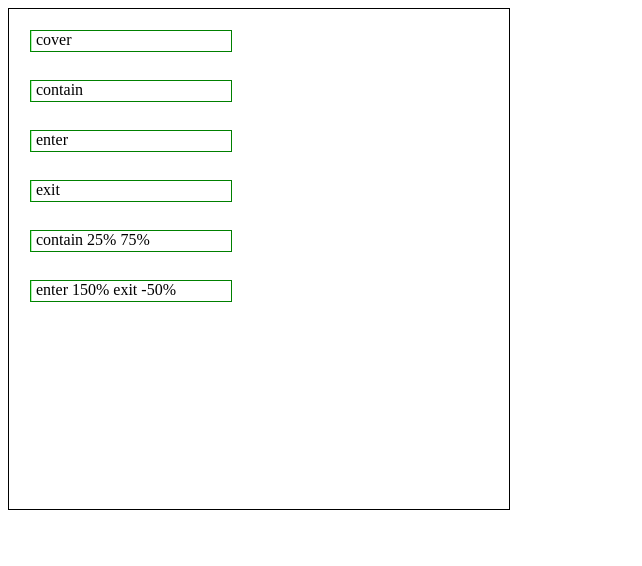
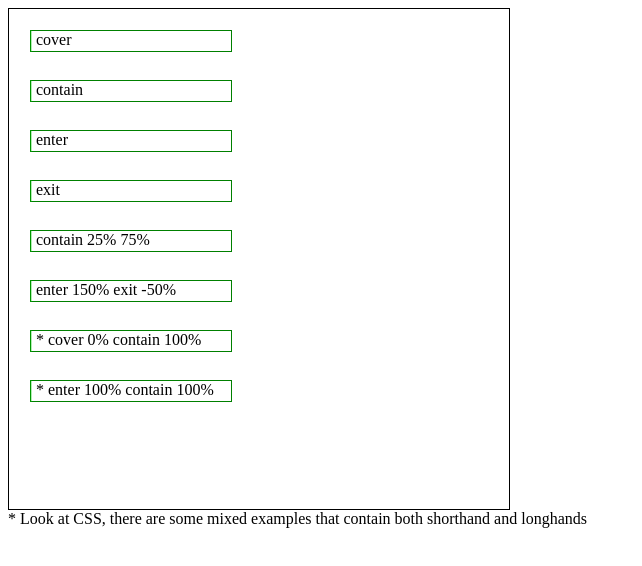
Before and after one commit to flackr/scroll-timeline, a website: page demo/view-timeline-css/with-delays-using-animation-time-range.html in a window 1280 px wide. Shown: the whole page, without its empty margins (0-642 px from the left). Drawn offline with Linux system fonts and the light colour scheme.

Commit message:
Take into account both shorthand and longhands
Parse shorthand first. parseTimeRange() will add default values
for start and end, then check if 'animation-delay' is provided,
parse and replace that, do the same for 'animation-end-delay'.

```diff
--- a/demo/view-timeline-css/with-delays-using-animation-time-range.html
+++ b/demo/view-timeline-css/with-delays-using-animation-time-range.html
@@ -154,6 +154,43 @@
     animation-time-range: enter 150% exit -50%;
   }
 
+  #progress-bar-progress-g {
+    border:  1px solid green;
+    height:  20px;
+    width:  200px;
+    position:  absolute;
+    inset-inline-start:  20px;
+    padding:  0;
+    animation: linear progress;
+    animation-timeline: foo;
+    border-color:  transparent;
+    background-color: rgba(0, 200, 0, 0.3);
+    width: 0px;
+
+    /* mixed shorthand and longhands */
+    animation-time-range: enter;
+    animation-delay: cover;
+    animation-end-delay: contain;
+  }
+
+  #progress-bar-progress-h {
+    border:  1px solid green;
+    height:  20px;
+    width:  200px;
+    position:  absolute;
+    inset-inline-start:  20px;
+    padding:  0;
+    animation: linear progress;
+    animation-timeline: foo;
+    border-color:  transparent;
+    background-color: rgba(0, 200, 0, 0.3);
+    width: 0px;
+
+    /* mixed shorthand and longhands */
+    animation-time-range: enter 100% exit 200%;
+    animation-end-delay: contain;
+  }
+
   .progress-bar > span {
     padding-left:  5px;
     padding-right:  5px;
@@ -173,15 +210,20 @@
       <div class="progress-bar" style="top: 170px;"><span>exit</span></div>
       <div class="progress-bar" style="top: 220px"><span>contain 25% 75%</span></div>
       <div class="progress-bar" style="top: 270px"><span>enter 150% exit -50%</span></div>
+      <div class="progress-bar" style="top: 320px"><span>* cover 0% contain 100%</span></div>
+      <div class="progress-bar" style="top: 370px"><span>* enter 100% contain 100%</span></div>
       <div id="progress-bar-progress-a" class="progress-bar-progress" style="top: 20px;"></div>
       <div id="progress-bar-progress-b" class="progress-bar-progress" style="top: 70px;"></div>
       <div id="progress-bar-progress-c" class="progress-bar-progress" style="top: 120px;"></div>
       <div id="progress-bar-progress-d" class="progress-bar-progress" style="top: 170px;"></div>
       <div id="progress-bar-progress-e" class="progress-bar-progress" style="top: 220px;"></div>
       <div id="progress-bar-progress-f" class="progress-bar-progress" style="top: 270px;"></div>
+      <div id="progress-bar-progress-g" class="progress-bar-progress" style="top: 320px;"></div>
+      <div id="progress-bar-progress-h" class="progress-bar-progress" style="top: 370px;"></div>
     </div>
   </div>
 
+  <div>* Look at CSS, there are some mixed examples that contain both shorthand and longhands</div>
 
 </body>
 <script src="../../dist/scroll-timeline.js"></script>
--- a/src/proxy-animation.js
+++ b/src/proxy-animation.js
@@ -1619,18 +1619,15 @@ function defaultAnimationDelay() { return { name: 'cover', offset: CSS.percent(0
 function defaultAnimationEndDelay() { return { name: 'cover', offset: CSS.percent(100) }; }
 
 function parseAnimationDelays(animOptions) {
-  if(animOptions['animation-time-range'])
-    return parseTimeRange(animOptions['animation-time-range']);
-
-  const animationDelay = animOptions['animation-delay'] ?
-    parseOneAnimationDelay(animOptions['animation-delay'], defaultAnimationDelay().offset) :
-    defaultAnimationDelay();
-
-  const animationEndDelay = animOptions['animation-end-delay'] ?
-    parseOneAnimationDelay(animOptions['animation-end-delay'], defaultAnimationEndDelay().offset) :
-    defaultAnimationEndDelay();
-
-  return { start: animationDelay, end: animationEndDelay };
+  const timeRange = parseTimeRange(animOptions['animation-time-range']);
+
+  if(animOptions['animation-delay'])
+    timeRange.start = parseOneAnimationDelay(animOptions['animation-delay'], defaultAnimationDelay().offset);
+
+  if(animOptions['animation-end-delay'])
+    timeRange.end = parseOneAnimationDelay(animOptions['animation-end-delay'], defaultAnimationEndDelay().offset);
+
+  return timeRange;
 }
 
 function parseTimeRange(value) {
```
Also changed, not shown: dist/scroll-timeline.js, 1 other file.
